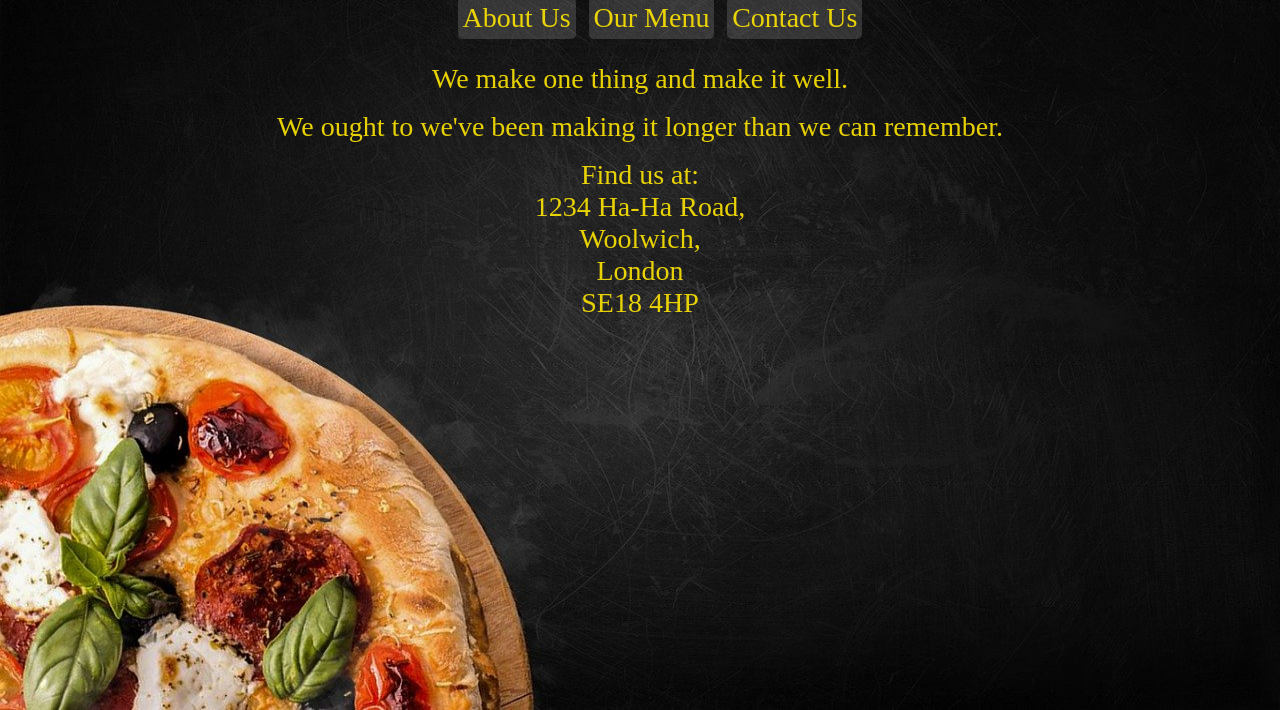
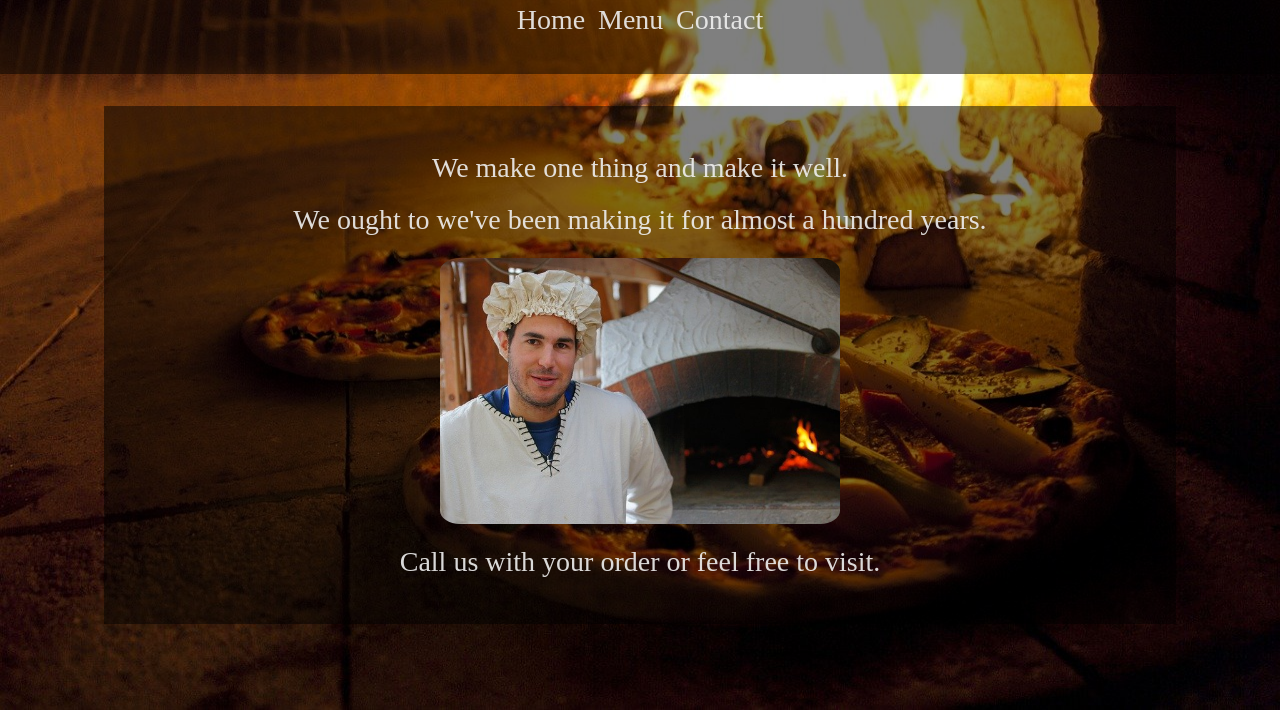
Before and after one commit to SWThurlow/restaurant-page, a website built with webpack: page dist/index.html in a window 1280 px wide. Shown: the part 90-800 px from the top of the page. Built offline with nearby package versions, Linux system fonts and the light colour scheme.

Commit message:
CHANGING HOME PAGE
Redesigned the home page and made some other alterations.

Will redesign menu and contact pages in due course.

```diff
--- a/package.json
+++ b/package.json
@@ -23,7 +23,6 @@
     "css-loader": "^5.2.6",
     "html-webpack-plugin": "^5.3.2",
     "style-loader": "^3.0.0",
-    "url-loader": "^4.1.1",
     "webpack": "^5.42.1",
     "webpack-cli": "^4.7.2",
     "webpack-dev-server": "^3.11.2"
--- a/src/about.js
+++ /dev/null
@@ -1,22 +0,0 @@
-export default function about() {
-    document.body.style.background = '';
-
-    const content = document.createElement('div');
-    content.setAttribute('id', 'content');
-
-
-    const weMake = document.createElement('p');
-    weMake.textContent = 'We make one thing and make it well.';
-    content.appendChild(weMake);
-
-    const ought = document.createElement('p');
-    ought.classList.add('contentText')
-    ought.textContent = `We ought to we've been making it longer than we can remember.`;
-    content.appendChild(ought);
-
-    const findUs = document.createElement('p');
-    findUs.innerHTML = 'Find us at:<br> 1234 Ha-Ha Road, <br> Woolwich, <br> London <br> SE18 4HP';
-    content.appendChild(findUs);
-
-    return content;
-}
--- a/src/contact.js
+++ b/src/contact.js
@@ -1,6 +1,6 @@
 export default function contact(){
     const content = document.createElement('div');
-    content.setAttribute('id', 'content');
+    content.setAttribute('class', 'content');
 
     const h2 = document.createElement('h2');
     h2.textContent = 'Contact Us';
--- /dev/null
+++ b/src/home.js
@@ -0,0 +1,29 @@
+export default function home() {
+    document.body.style.background = '';
+
+    const content = document.createElement('div');
+    content.setAttribute('class', 'content');
+
+
+    const weMake = document.createElement('p');
+    weMake.textContent = 'We make one thing and make it well.';
+    weMake.classList.add('homeText');
+    content.appendChild(weMake);
+
+    const ought = document.createElement('p');
+    ought.classList.add('homeText')
+    ought.textContent = `We ought to we've been making it for almost a hundred years.`;
+    content.appendChild(ought);
+
+    const img = new Image();
+    img.classList.add('homeImg')
+    img.src = './imgs/home.jpg';
+    content.appendChild(img);
+
+    const delivery = document.createElement('p');
+    delivery.classList.add('homeText')
+    delivery.textContent = `Call us with your order or feel free to visit.`;
+    content.appendChild(delivery);
+
+    return content;
+}
--- a/src/index.js
+++ b/src/index.js
@@ -1,9 +1,10 @@
 //CSS.
+import './resetstyle.css'
 import './style.css'
 //Javascript.
 import navigation from './navbar.js';
-import about from './about.js'
+import home from './home.js'
 
 document.body.appendChild(navigation());
 
-document.body.appendChild(about());
+document.body.appendChild(home());
--- a/src/menu.js
+++ b/src/menu.js
@@ -1,6 +1,6 @@
 export default function menu() {
     const content = document.createElement('div');
-    content.setAttribute('id', 'content');
+    content.setAttribute('class', 'content');
 
     const h2 = document.createElement('h2');
     h2.textContent = 'Menu';
--- a/src/navbar.js
+++ b/src/navbar.js
@@ -1,5 +1,5 @@
 /*Scripts for links*/
-import about from './about.js';
+import home from './home.js';
 import menu from './menu.js';
 import contact from './contact.js';
 
@@ -16,20 +16,20 @@ export default function navigation() {
   const navList = document.createElement('ul')
   nav.appendChild(navList);
 
-  const aboutLink = document.createElement('li');
-  aboutLink.textContent = 'About Us';
-  aboutLink.addEventListener('click', () => {
-    let content = document.getElementById('content');
+  const homeLink = document.createElement('li');
+  homeLink.textContent = 'Home';
+  homeLink.addEventListener('click', () => {
+    let content = document.querySelector('.content');
     document.body.removeChild(content);
 
-    document.body.appendChild(about());
+    document.body.appendChild(home());
   });
-  navList.appendChild(aboutLink);
+  navList.appendChild(homeLink);
 
   const menuLink = document.createElement('li');
-  menuLink.textContent = 'Our Menu';
+  menuLink.textContent = 'Menu';
   menuLink.addEventListener('click', () => {
-    let content = document.getElementById('content');
+    let content = document.querySelector('.content');
     document.body.removeChild(content);
 
     document.body.appendChild(menu());
@@ -37,9 +37,9 @@ export default function navigation() {
   navList.appendChild(menuLink);
 
   const contactLink = document.createElement('li');
-  contactLink.textContent = 'Contact Us';
+  contactLink.textContent = 'Contact';
   contactLink.addEventListener('click', () => {
-    let content = document.getElementById('content');
+    let content = document.querySelector('.content');
     document.body.removeChild(content);
 
     document.body.appendChild(contact());
--- /dev/null
+++ b/src/resetstyle.css
@@ -0,0 +1,55 @@
+/* http://meyerweb.com/eric/tools/css/reset/
+   v2.0 | 20110126
+   License: none (public domain)
+*/
+
+html, body, div, span, applet, object, iframe,
+h1, h2, h3, h4, h5, h6, p, blockquote, pre,
+a, abbr, acronym, address, big, cite, code,
+del, dfn, em, img, ins, kbd, q, s, samp,
+small, strike, strong, sub, sup, tt, var,
+b, u, i, center,
+dl, dt, dd, ol, ul, li,
+fieldset, form, label, legend,
+table, caption, tbody, tfoot, thead, tr, th, td,
+article, aside, canvas, details, embed,
+figure, figcaption, footer, header, hgroup,
+menu, nav, output, ruby, section, summary,
+time, mark, audio, video {
+	margin: 0;
+	padding: 0;
+	border: 0;
+	font-size: 100%;
+	font: inherit;
+	vertical-align: baseline;
+}
+/* HTML5 display-role reset for older browsers */
+article, aside, details, figcaption, figure,
+footer, header, hgroup, menu, nav, section {
+	display: block;
+}
+body {
+	line-height: 1;
+}
+ol, ul {
+	list-style: none;
+}
+blockquote, q {
+	quotes: none;
+}
+blockquote:before, blockquote:after,
+q:before, q:after {
+	content: '';
+	content: none;
+}
+table {
+	border-collapse: collapse;
+	border-spacing: 0;
+}
+
+/*Added extra rule for link elements to remove text-decoration*/
+
+a {
+	text-decoration: none;
+	color: #000;
+}
--- a/src/style.css
+++ b/src/style.css
@@ -1,35 +1,40 @@
 :root {
-    --font-colour: rgba(255, 230, 0, 0.9);
+    --font-colour: rgba(240, 240, 240, 0.9);
+    --background: rgba(0, 0, 0, 0.5);
 }
 
-/*rgba(255, 196, 0, 0.85);*/
 body {
-    background: url('./imgs/about.jpg');
+    background: url('./imgs/background.jpg');
     background-size: 100vw 100vh;
+}
+
+/*Header*/
+header {
+    padding: 2vh;
+    background: var(--background);
 }
 
 /*Navigation*/
 nav {
-    width: 100%;
-    margin: 3vh 0;
+    width: -webkit-fit-content;
+    width: -moz-fit-content;
+    width: fit-content;
+    margin: 3vh auto;
 }
 
 nav ul {
+    width: -webkit-fit-content;
+    width: -moz-fit-content;
     width: fit-content;
-    margin: 0 auto;
 }
 
 nav ul li {
     display: inline-block;
-    padding: 5px;
     margin: 0 0.5vw;
     font-size: 28px;
     color: var(--font-colour);
-    background-color: rgba(255, 255, 255, 0.15);
-    border-radius: 5px;
     cursor: pointer;
 }
-
 nav ul li:hover {
     transform: scale(1.02);
 }
@@ -66,6 +71,26 @@ p {
     color: var(--font-colour);
 }
 
+/*Content container div*/
+.content {
+    width: 80vw;
+    padding: 3vh;
+    margin: 4vh auto;
+    background: var(--background);
+}
+
+/*Home*/
+.homeImg {
+    display: block;
+    width: 400px;
+    margin: 0 auto;
+    border-radius: 5%;
+}
+
+.homeText {
+    margin: 3vh;
+}
+
 /*Menu.*/
 .menu {
     display: grid;
```
Also changed, not shown: dist/749dc087f870980e91c6.jpg (deleted), dist/imgs/home.jpg (added), dist/main.js, src/imgs/about.jpg (deleted), src/imgs/background.jpg (added), 1 other file.
